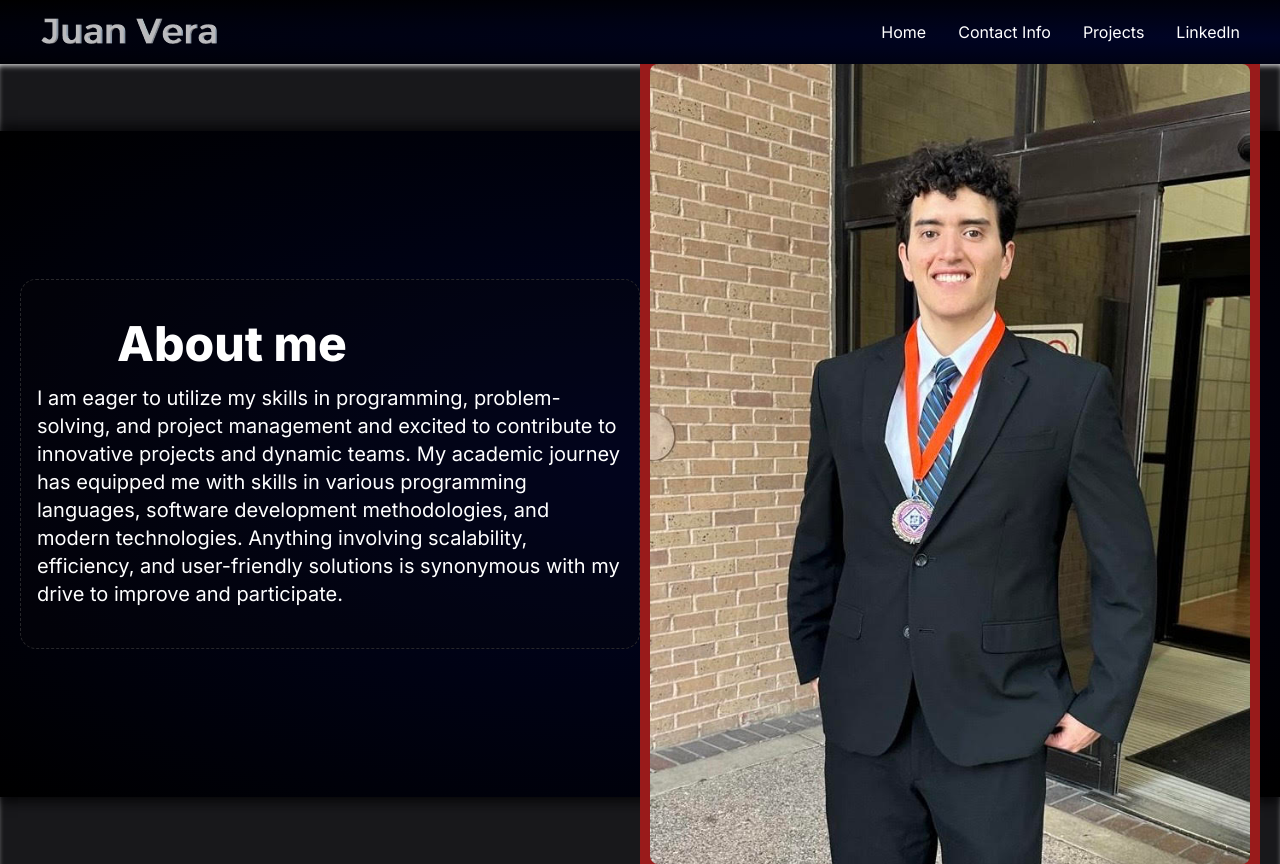
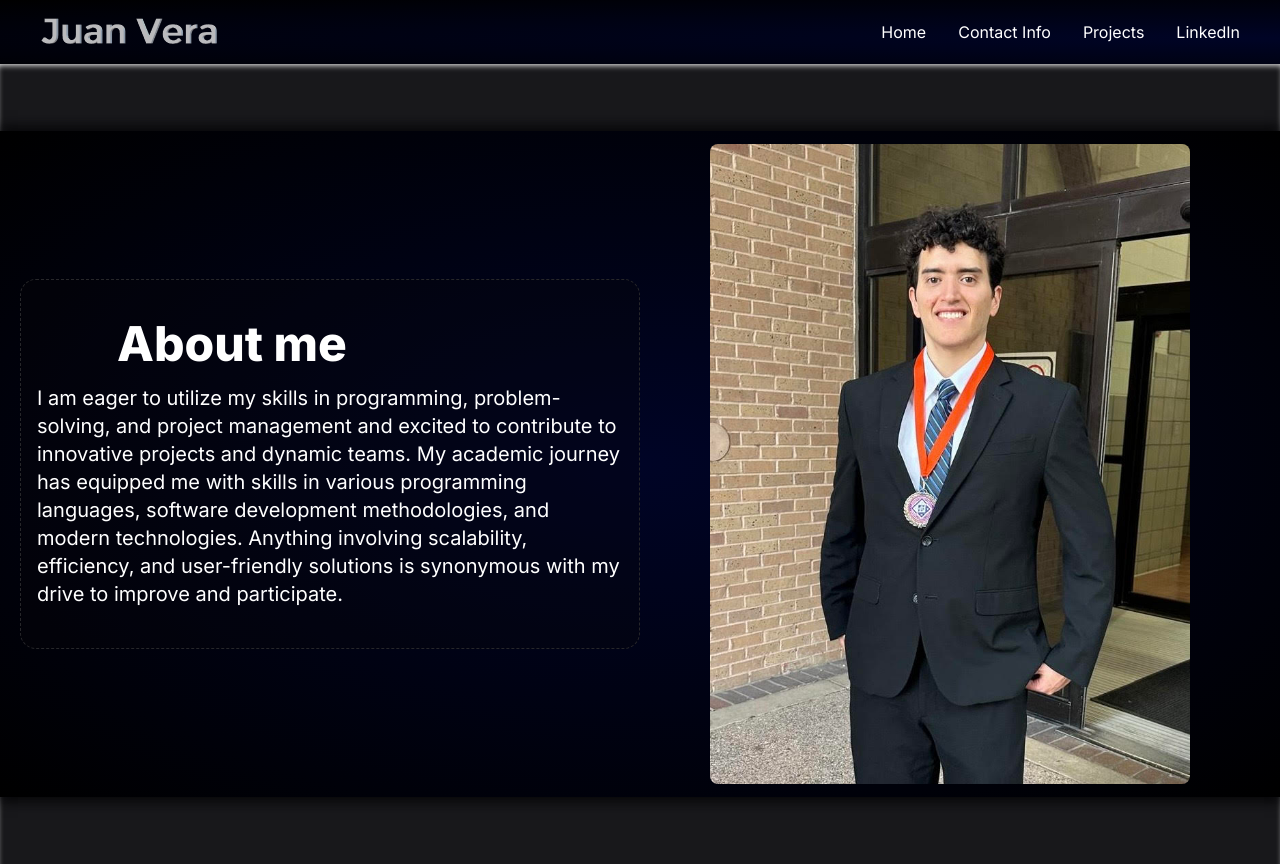
Before and after one commit to JuanTime2Late/Portfolio_Site, a Next.js app in the folder portfolio_site/: page / in a window 1280 px wide. Built offline with nearby package versions, Linux system fonts and the light colour scheme.

Commit message:
Fix Image size

```diff
--- a/portfolio_site/src/app/page.js
+++ b/portfolio_site/src/app/page.js
@@ -18,8 +18,8 @@ export default function Home() {
                 Anything involving scalability, efficiency, and user-friendly solutions is synonymous with my drive to improve and participate.
               </p>
             </div>
-            <div className="flex justify-center h-1/2 w-1/2 bg-red-800">
-              <img className="rounded-lg max-h-screen w-auto" src="./imgs/J1.jpg" alt="Juan Vera" ></img>
+            <div className="flex justify-center md:h-96 lg:h-[40rem] w-1/2">
+              <img className="rounded-lg h-full w-auto" src="./imgs/J1.jpg" alt="Juan Vera" ></img>
             </div>
           </div>
         </div>
```
